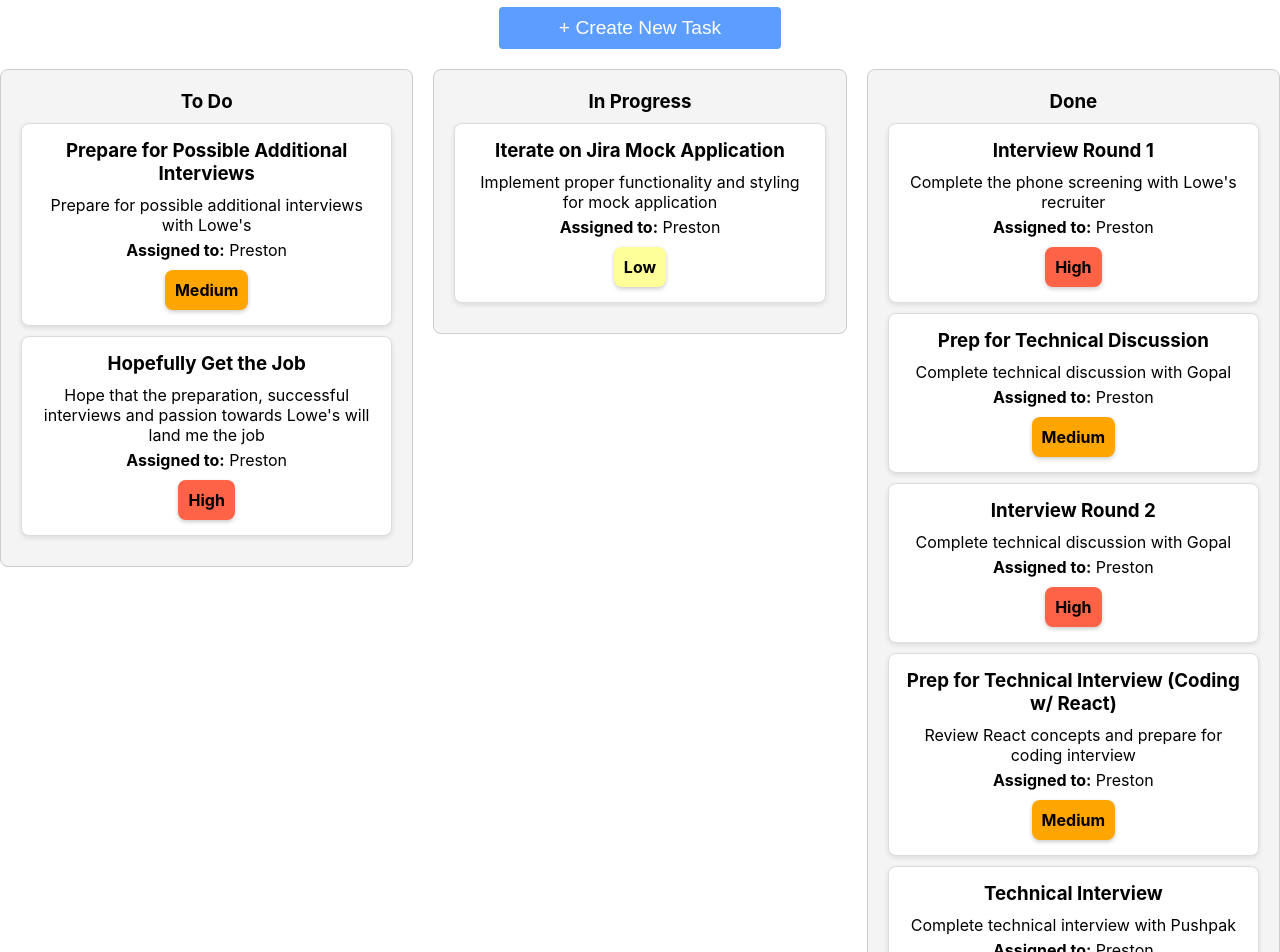
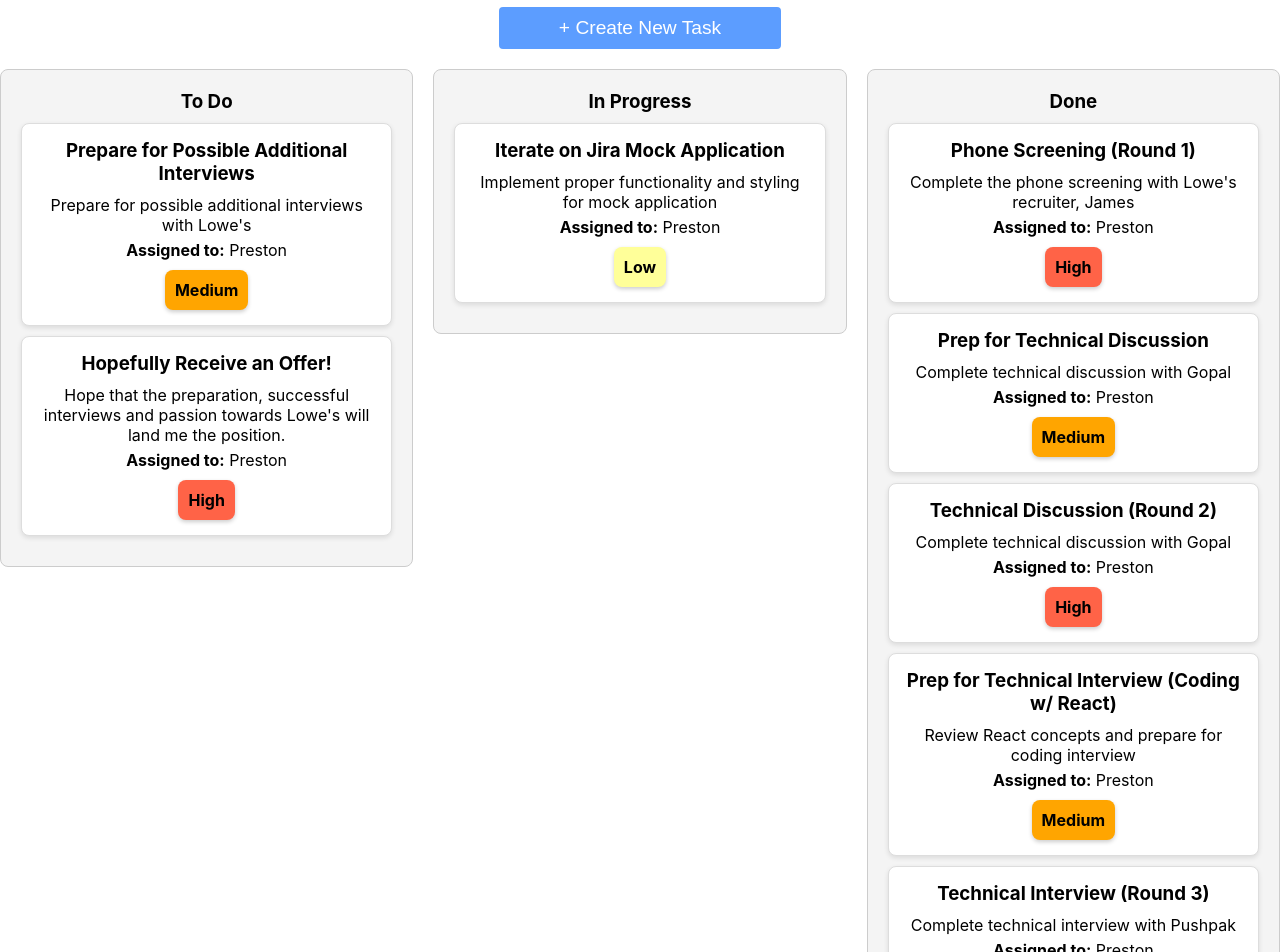
Before and after one commit to PrestonColdwell/lowes-jira-app, a React (Create React App) app: page / in a window 1280 px wide. Shown: the part 100-1052 px from the top of the page. Built offline with nearby package versions, Linux system fonts and the light colour scheme.

Commit message:
task modification

```diff
--- a/src/App.js
+++ b/src/App.js
@@ -7,8 +7,8 @@ import Button from "./Button";
 const initialTasks = [
   {
     id: 1,
-    name: "Interview Round 1",
-    description: "Complete the phone screening with Lowe's recruiter",
+    name: "Phone Screening (Round 1)",
+    description: "Complete the phone screening with Lowe's recruiter, James",
     assignee: "Preston",
     status: "Done",
     priority: "High",
@@ -23,7 +23,7 @@ const initialTasks = [
   },
   {
     id: 3,
-    name: "Interview Round 2",
+    name: "Technical Discussion (Round 2)",
     description: "Complete technical discussion with Gopal",
     assignee: "Preston",
     status: "Done",
@@ -39,7 +39,7 @@ const initialTasks = [
   },
   {
     id: 5,
-    name: "Technical Interview",
+    name: "Technical Interview (Round 3)",
     description: "Complete technical interview with Pushpak",
     assignee: "Preston",
     status: "Done",
@@ -64,9 +64,9 @@ const initialTasks = [
   },
   {
     id: 8,
-    name: "Hopefully Get the Job",
+    name: "Hopefully Receive an Offer!",
     description:
-      "Hope that the preparation, successful interviews and passion towards Lowe's will land me the job",
+      "Hope that the preparation, successful interviews and passion towards Lowe's will land me the position. ",
     assignee: "Preston",
     status: "To Do",
     priority: "High",
@@ -128,7 +128,11 @@ function App() {
           color="default"
           type="button"
           onClick={openCreateTaskModal}
-          style={{ padding: "10px 60px", marginBottom: "20px", fontSize: "1.2rem" }}
+          style={{
+            padding: "10px 60px",
+            marginBottom: "20px",
+            fontSize: "1.2rem",
+          }}
         />
         <div className="board">
           {statuses.map((status) => (
```
